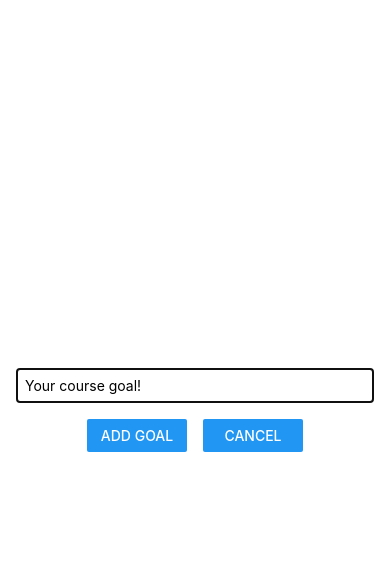
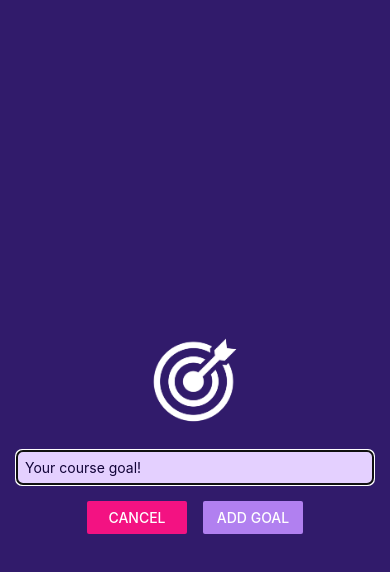
Before and after one commit to mathiuskormasela12/learning-react-native-basic-from-udemy, a React Native app: screen / in a window 390 px wide. Both pictures are taken after a click on the button "ADD GOAL". Shown: the top 572 px of the page. Built offline with nearby package versions, Linux system fonts and the light colour scheme.

Commit message:
image and finishing

```diff
--- a/App.tsx
+++ b/App.tsx
@@ -1,5 +1,6 @@
 import React, { useState } from "react";
 import { View, FlatList, Alert, Button, StyleSheet } from "react-native";
+import {StatusBar} from 'expo-status-bar';
 import { GoalInput, GoalItem } from "./components";
 
 interface IState {
@@ -28,11 +29,22 @@ const App: React.FC = () => {
   }
 
   return (
+    <>
+      {
+        /**
+         style light => status bar will be light or white
+         style dark => status bar will be dark
+         style auto => status bar will be based on system
+         style inverted => status bar will be based on system but inverted, if
+                           in system is light then the status bar will be dark.
+         */
+      }
+      <StatusBar style="light" />
       <View style={styles.appContainer}>
         <Button
           title="Add Goal"
           onPress={handleOpenModal}
-        color="#560acc"
+          color="#a065ec"
         />
         <GoalInput
           visible={visible}
@@ -57,6 +69,7 @@ const App: React.FC = () => {
           />
         </View>
       </View>
+    </>
   );
 }
 
--- a/app.json
+++ b/app.json
@@ -6,6 +6,7 @@
     "orientation": "portrait",
     "icon": "./assets/icon.png",
     "userInterfaceStyle": "light",
+    "backgroundColor": "#1e085a",
     "splash": {
       "image": "./assets/splash.png",
       "resizeMode": "contain",
--- a/components/GoalInput.tsx
+++ b/components/GoalInput.tsx
@@ -1,5 +1,6 @@
 import React, {useState} from 'react';
-import {View, Button, TextInput, Modal, StyleSheet} from 'react-native';
+import {View, Button, TextInput, Modal, Image,  StyleSheet} from 'react-native';
+// import logo from '../assets/images/goal-logo.png';
 
 interface IProps {
   onAddGoal: (text: string) => void;
@@ -17,18 +18,39 @@ export const GoalInput: React.FC<IProps> = ({onAddGoal, onCancel, visible}) => {
     setEnteredGoalText('');
   }
 
+  /**
+   On app.json file we can change background color of all
+   the screens. By defining property backgroundColor and
+   set hex color as the value. Actually you can type the normal color
+   name like red,white or black instead of hex color. But it won't work
+   on iOS, so you have to use hex color instead.
+
+   app.json file :
+   ../app.json
+   */
+
   return (
     <Modal
-      // This one to determain model is shown or not. (boolean)
-      // it's true then the modal will be shown
-      // its' false then the modal will be hidden
       visible={visible}
-      // To define animation
-      // We can select slide or fade
-      // the default value is none,that means modal don't have any animation by default
       animationType="slide"
     >
       <View style={styles.inputContainer}>
+        {/*
+          To show image.
+          We can style this image by using the style
+          property.
+
+          source props is used to address image path.
+          We can use require function or import esmodue
+        */}
+        <Image
+          style={styles.image}
+          // with require function
+          source={require('../assets/images/goal.png')}
+
+          // With import function Es Module, but need to setup the .d.ts file to make typescript know the image extention
+          // source={logo}
+        />
         <TextInput
           style={styles.textInput}
           placeholder="Your course goal!"
@@ -36,24 +58,18 @@ export const GoalInput: React.FC<IProps> = ({onAddGoal, onCancel, visible}) => {
           onChangeText={handleEnteredGoalText}
         />
         <View style={styles.buttonContainer}>
-          {/*
-            We can style button by wrapping
-            button with View component. But we're only
-            able to style its width or height. We can't
-            change its text color or backgroundColor.
-            If we want to do that, we have to build our
-            own custom button.
-          */}
+          <View style={styles.button}>
+            <Button
+              title="Cancel"
+              onPress={onCancel}
+              color="#f31282"
+            />
+          </View>
           <View style={styles.button}>
             <Button
               title="Add Goal"
               onPress={handleAddGoal}
-            />
-          </View>
-          <View style={styles.button}>
-            <Button
-              title="Cancel"
-              onPress={onCancel}
+              color="#b180f0"
             />
           </View>
         </View>
@@ -67,14 +83,15 @@ const styles = StyleSheet.create({
     justifyContent: 'center',
     alignItems: 'center',
     flex: 1,
-    borderBottomWidth: 1,
-    borderBottomColor: '#ccc',
-    marginBottom: 24,
-    padding: 16
+    padding: 16,
+    backgroundColor: '#311b6b'
   },
   textInput: {
     borderWidth: 1,
-    borderColor: '#ccc',
+    borderColor: '#e4d0ff',
+    backgroundColor: '#e4d0ff',
+    color: '#120438',
+    borderRadius: 6,
     width: '100%',
     padding: 8,
   },
@@ -85,5 +102,10 @@ const styles = StyleSheet.create({
   button: {
     width: 100,
     marginHorizontal: 8,
+  },
+  image: {
+    width: 100,
+    height: 100,
+    margin: 20
   }
 });
--- /dev/null
+++ b/image.d.ts
@@ -0,0 +1 @@
+declare module '*.png';
```
Also changed, not shown: assets/images/goal-logo.png (added), assets/images/goal.png (added). Lines whose indentation alone changed are shown as unchanged.
